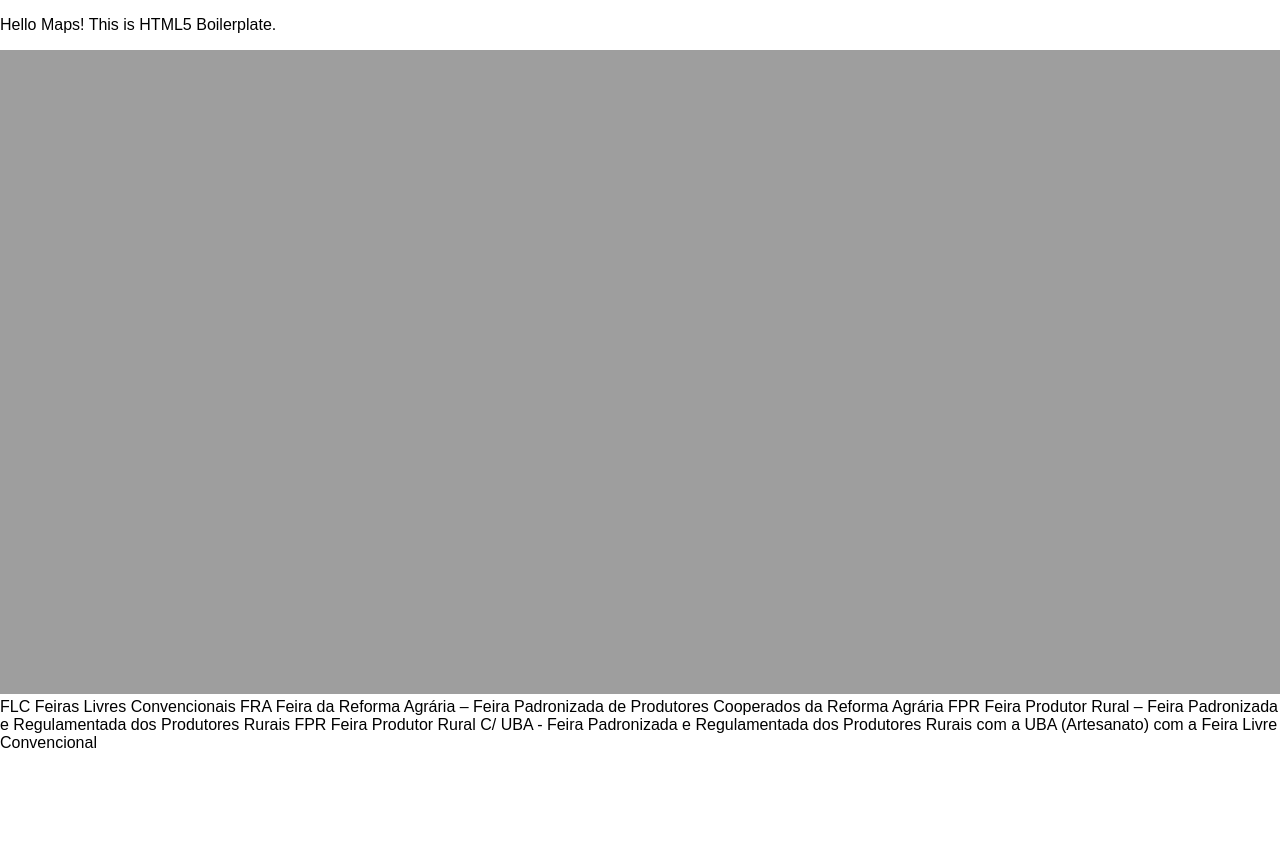
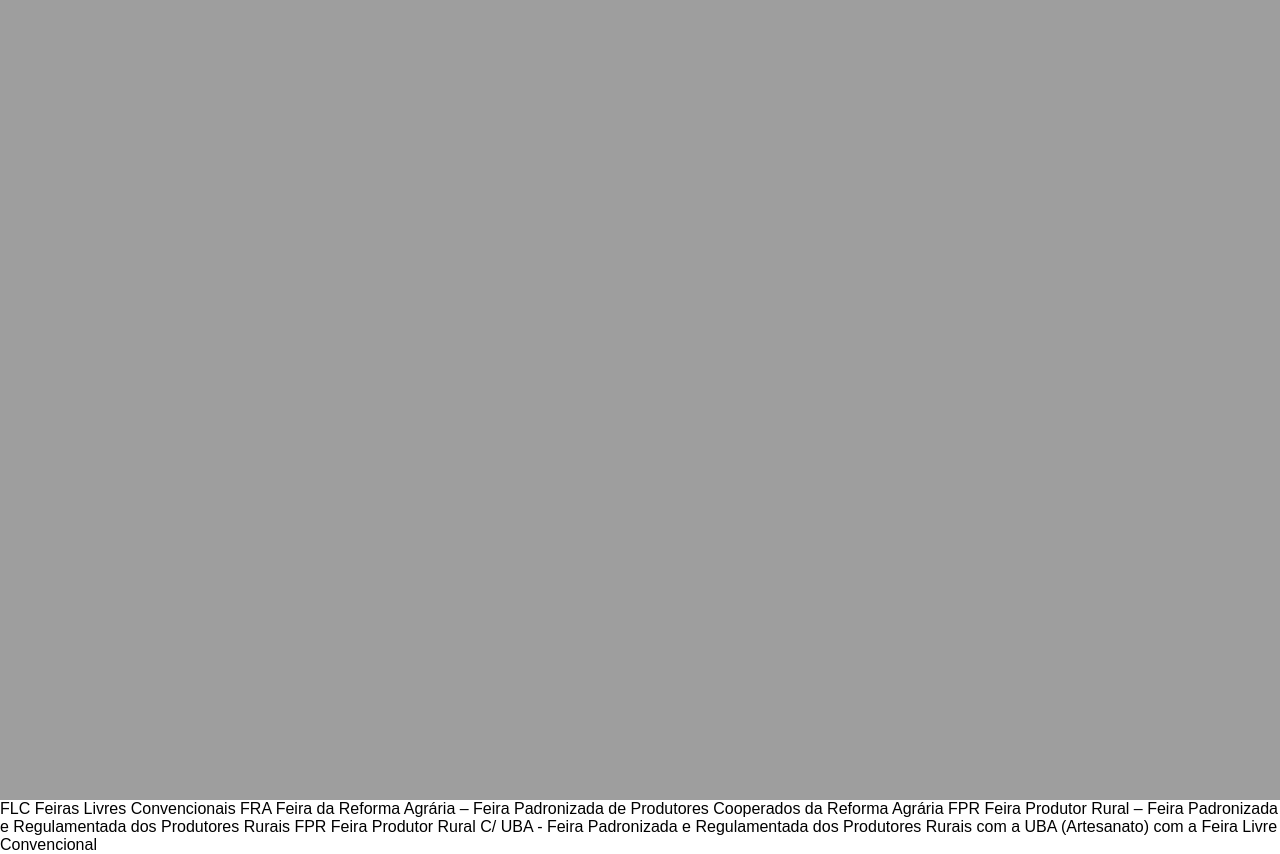
Before and after one commit to evandrododo/feirasbauru, a plain HTML site: page index.html in a window 1280 px wide. Before the commit the page ends 800 px from the top, so only its background shows below. Drawn offline with nearby package versions, Linux system fonts and the light colour scheme.

Commit message:
CSS 100% e inicio do click

```diff
--- a/css/main.css
+++ b/css/main.css
@@ -0,0 +1,13 @@
+html, body, #mapaTarget {
+    height: 100%;
+    width:100%;
+}
+
+#mouseposition {
+    position: fixed;
+    top: 0;
+    right:0;
+    width:200px;
+    heith:2em;
+    border:red 2px solid;
+}
--- a/index.html
+++ b/index.html
@@ -20,8 +20,7 @@
         <![endif]-->
 
         <!-- Add your site or application content here -->
-        <p>Hello Maps! This is HTML5 Boilerplate.</p>
-
+		<div id="mouseposition"></div>
         <div id="mapaTarget"></div>
 
         FLC     Feiras Livres Convencionais
--- a/js/mapa.js
+++ b/js/mapa.js
@@ -31,10 +31,22 @@ $(document).ready(function () {
     	})
 	});
 
+	// Mostra a posição do mouse
+	var mousePositionControl = new ol.control.MousePosition({
+	  coordinateFormat: ol.coordinate.createStringXY(4),
+	  projection: 'EPSG:4326',
+	  className: 'custom-mouse-position',
+	  target: document.getElementById('mouse-position'),
+	  undefinedHTML: '&nbsp;'
+	});
 	/* Core do OpenLayers - Ativa o mapa */
 	mapa.map = new ol.Map({
 		target: 'mapaTarget',
-		controls: [],
+		controls: ol.control.defaults({
+			attributionOptions: /** @type {olx.control.AttributionOptions} */ ({
+			  collapsible: false
+			})
+		}).extend([mousePositionControl]),
 		layers: [
 			mapa.layerMapa
 		],
@@ -45,4 +57,5 @@ $(document).ready(function () {
 			maxZoom: 20
 		})
 	});
+
 });
```
